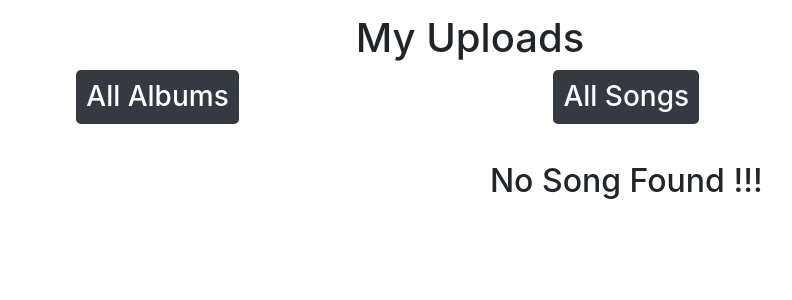
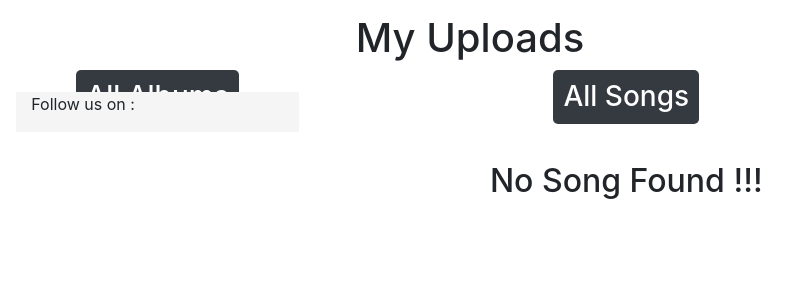
Before and after one commit to Koushik-Sarker-Seemanto/MelodyHouse, a Django app: page /myuploads/ in a window 1280 px wide. Shown: the part 56-356 px from the top of the page, without its empty margins (170-962 px from the left). Run offline with Django 3.2, Linux system fonts and the light colour scheme; the visitor is signed in with stand-in values (Sample User, id 1); data that the repository does not hold is empty; parts of the project's set-up code (start-up, migrations or seed data) failed here and were passed over; some libraries are stand-ins or nearby versions.

Commit message:
initial design of footer

```diff
--- a/MelodyHouse/MelodyHouse/settings.py
+++ b/MelodyHouse/MelodyHouse/settings.py
@@ -96,7 +96,7 @@ DATABASES = {
         'ENGINE': 'django.db.backends.mysql',
         'NAME': 'melody_house',
         'USER': 'root',
-        'PASSWORD': '4200',
+        'PASSWORD': '20168310',
         'HOST': '127.0.0.1',
         'PORT': '3306',
     }
--- a/MelodyHouse/profile_app/templates/profile_app/MyUploads.html
+++ b/MelodyHouse/profile_app/templates/profile_app/MyUploads.html
@@ -73,6 +73,13 @@
                     {% endfor %}
                 </div>
 
+            <!--[ footer ] -->
+              <div  style="bottom: 0;width: 100%;position: absolute;height: $height-footer;background-color: #f5f5f5">
+                <div class="container">
+                  <p class="footer-block">Follow us on :</p>
+                </div>
+              </div>
+
             </div>
 
         </div>
--- a/MelodyHouse/profile_app/templates/profile_app/profileView.html
+++ b/MelodyHouse/profile_app/templates/profile_app/profileView.html
@@ -260,4 +260,7 @@
     </div>
 
 
+
+
+
 {% endblock %}
--- a/MelodyHouse/search_app/views.py
+++ b/MelodyHouse/search_app/views.py
@@ -8,7 +8,6 @@ from generic.service import verify_email
 from profile_app.forms import ProfileUpdateForm
 from django.db.models import Q
 from friendship.models import Friend, Follow, Block, FriendshipRequest
-
 
 @login_required(login_url='/signin/')
 def SearchResult(request):
--- a/MelodyHouse/upload_app/views.py
+++ b/MelodyHouse/upload_app/views.py
@@ -4,7 +4,7 @@ from django.shortcuts import redirect, render, HttpResponse
 from generic.helper import decode as token_decode
 from generic.service import verify_email
 from authentication.models import Account
-from  profile_app.models import Post
+from profile_app.models import Post
 from upload_app.models import Album, Song
 from upload_app.forms import AlbumForm, SongForm
 
```
Also changed, not shown: MelodyHouse/authentication/migrations/0001_initial.py, 2 other files.
